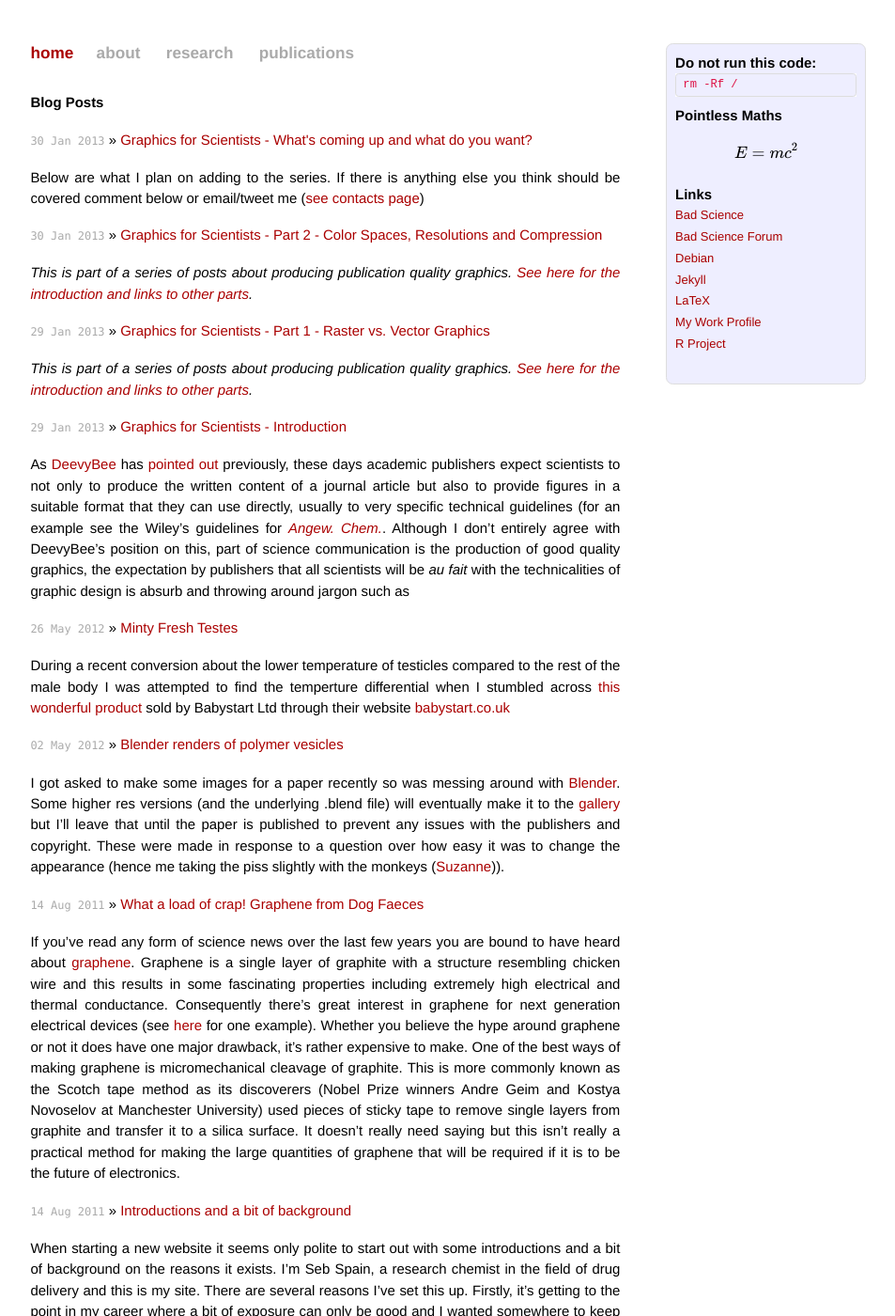
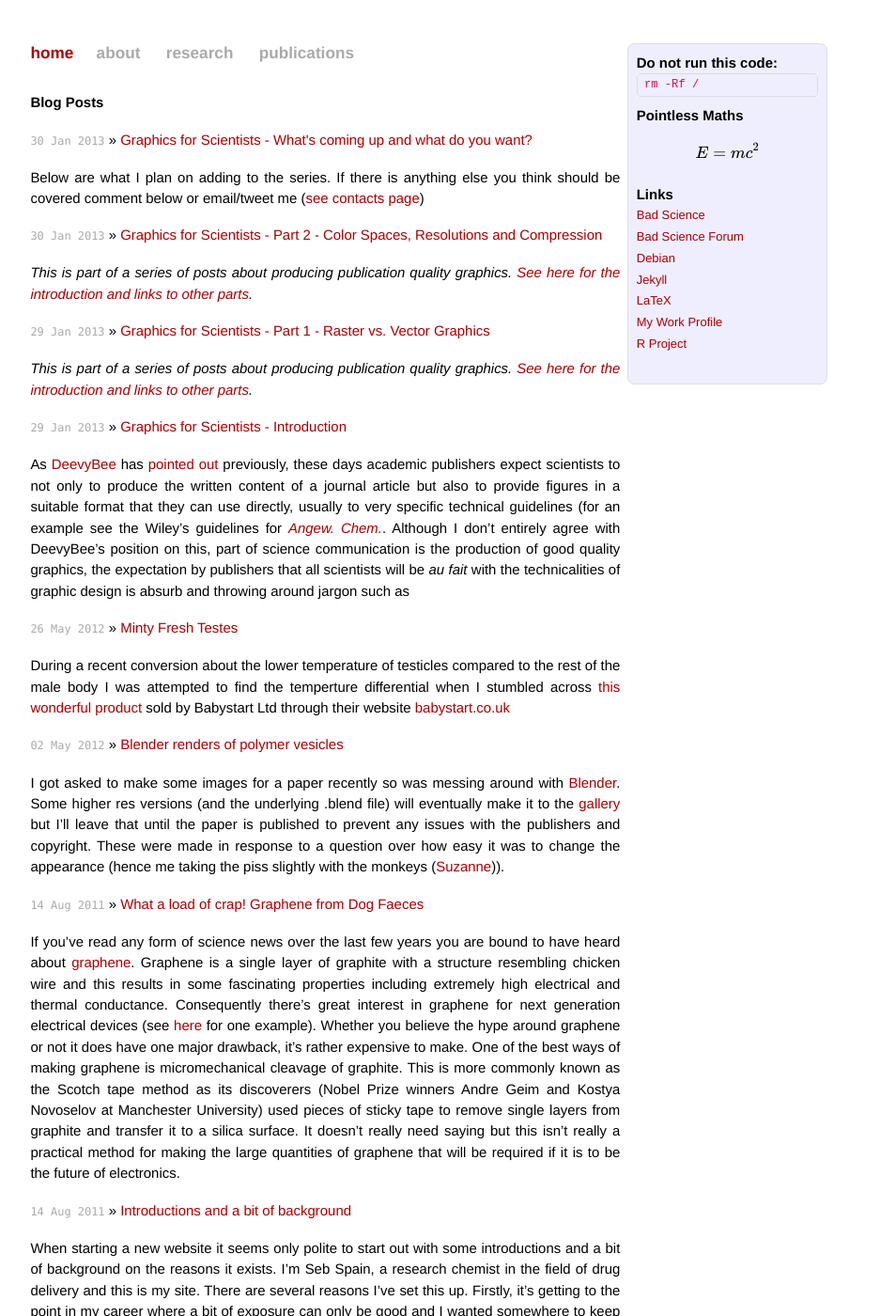
Before and after one commit to sebspain/sebspain.github.io, a Jekyll site: the page built from index.html, in a window 1280 px wide and 1400 px high. Shown: the whole window at 94% size, without its empty margins (189-1142 px from the left). Built offline with Jekyll 4.4.1, drawn with Linux system fonts in a browser that asks for light colours; Markdown is read by kramdown in place of the engine named in the settings; formulas are drawn with MathJax 3.

Commit message:
changed sidebar css to fix position

```diff
--- a/css/main.css
+++ b/css/main.css
@@ -161,12 +161,12 @@ text-align: justify;
 .sidebar {
 float: right;
 width: 13.5em;
-margin: -3.5em ;
+margin: -3.5em 0 0 42.5em ;
 padding: 0.3em 0.3em 0 0.3em;
 border-radius: 0.5em;
 border: 1px solid #ddd;
 background-color: #eef;
-
+position: fixed;
 }
 
 .sidebar p {
```
